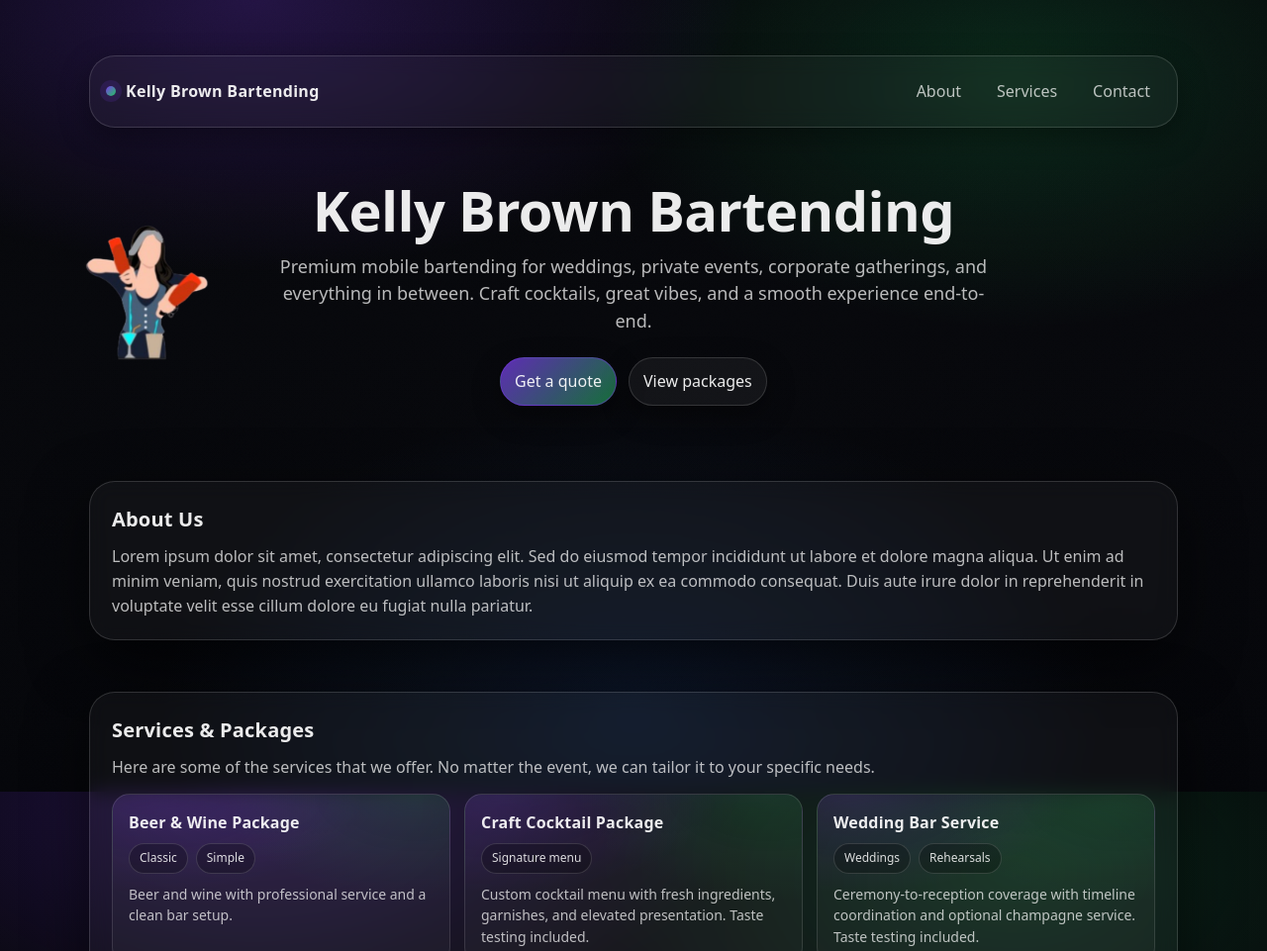
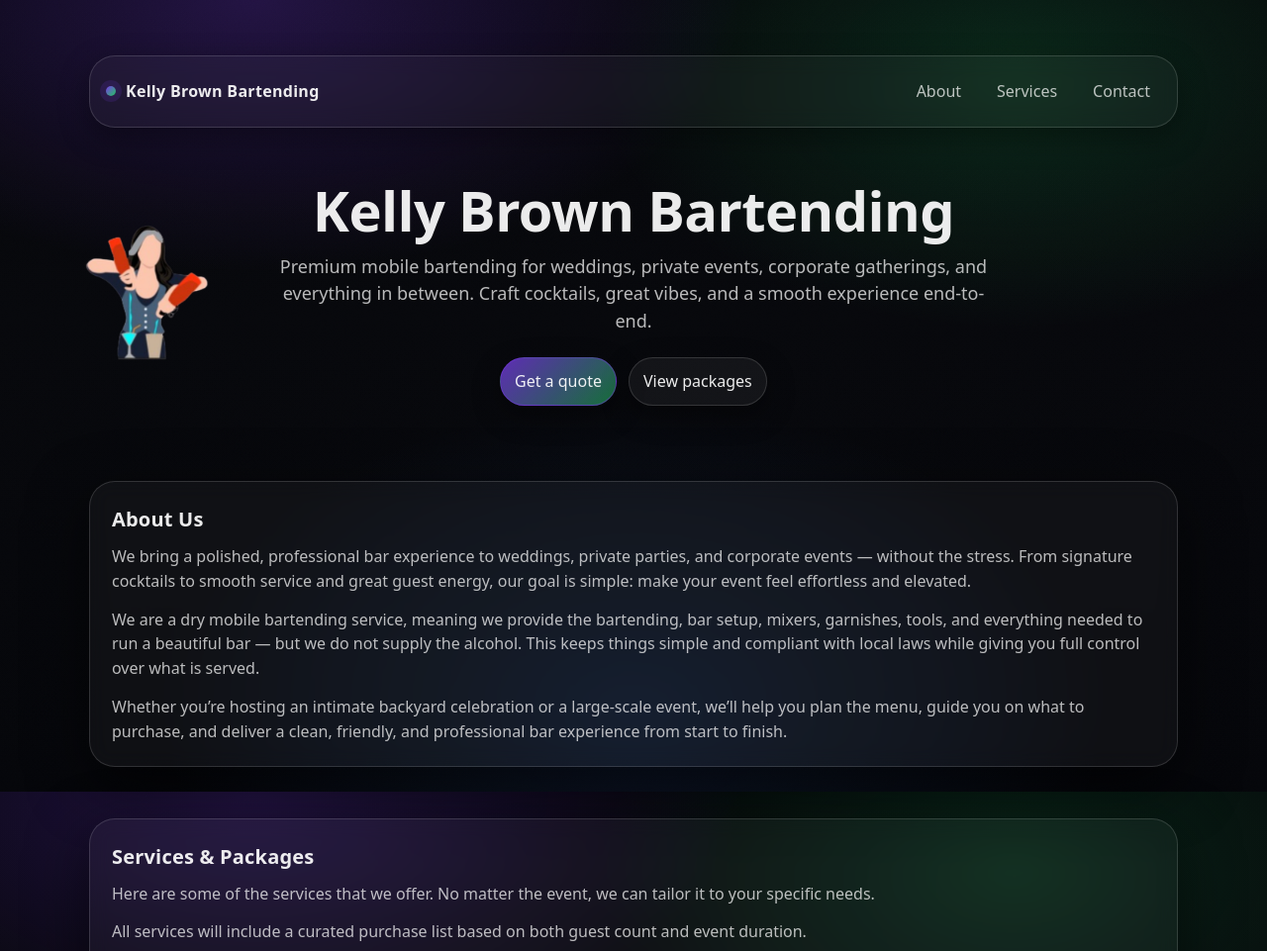
Before and after one commit to jakepbrown27/KBBStaticSite, a plain HTML site: page index.html in a window 1280 px wide. Shown: the top 961 px of the page at 99% size. Drawn offline with Linux system fonts and the light colour scheme.

Commit message:
added about us, minor style fixes

```diff
--- a/index.html
+++ b/index.html
@@ -67,11 +67,18 @@
       <div class="card">
         <div class="cardInner">
           <h2 class="sectionTitle">About Us</h2>
-          <p class="muted">
-            Lorem ipsum dolor sit amet, consectetur adipiscing elit. Sed do eiusmod tempor incididunt ut labore et dolore magna aliqua.
-            Ut enim ad minim veniam, quis nostrud exercitation ullamco laboris nisi ut aliquip ex ea commodo consequat. Duis aute irure
-            dolor in reprehenderit in voluptate velit esse cillum dolore eu fugiat nulla pariatur.
-          </p>
+            <p class="muted">
+                We bring a polished, professional bar experience to weddings, private parties, and corporate events — without the stress. From signature cocktails to smooth service and great guest energy, our goal is simple: make your event feel effortless and elevated.
+            </p>
+
+            <p class="muted">
+                We are a dry mobile bartending service, meaning we provide the bartending, bar setup, mixers, garnishes, tools, and everything needed to run a beautiful bar — but we do not supply the alcohol.
+                This keeps things simple and compliant with local laws while giving you full control over what is served.
+            </p>
+
+            <p class="muted">
+                Whether you’re hosting an intimate backyard celebration or a large-scale event, we’ll help you plan the menu, guide you on what to purchase, and deliver a clean, friendly, and professional bar experience from start to finish.
+            </p>
         </div>
       </div>
     </section>
@@ -81,8 +88,12 @@
       <div class="card">
         <div class="cardInner">
           <h2 class="sectionTitle">Services & Packages</h2>
-          <p class="muted">Here are some of the services that we offer. No matter the event, we can tailor it to your specific needs.</p>
-
+            <p class="muted">
+                Here are some of the services that we offer. No matter the event, we can tailor it to your specific needs.
+            </p>
+            <p class="muted">
+                All services will include a curated purchase list based on both guest count and event duration.
+            </p>
           <div class="grid" role="list">
             <article class="service" role="listitem">
               <div class="serviceTop">
--- a/style.css
+++ b/style.css
@@ -513,3 +513,9 @@ footer{
 .menuList{
   z-index: 2000;
 }
+#about .muted + .muted{
+  margin-top: 14px;
+}
+.cardInner p + p{
+  margin-top: 14px;
+}
```
